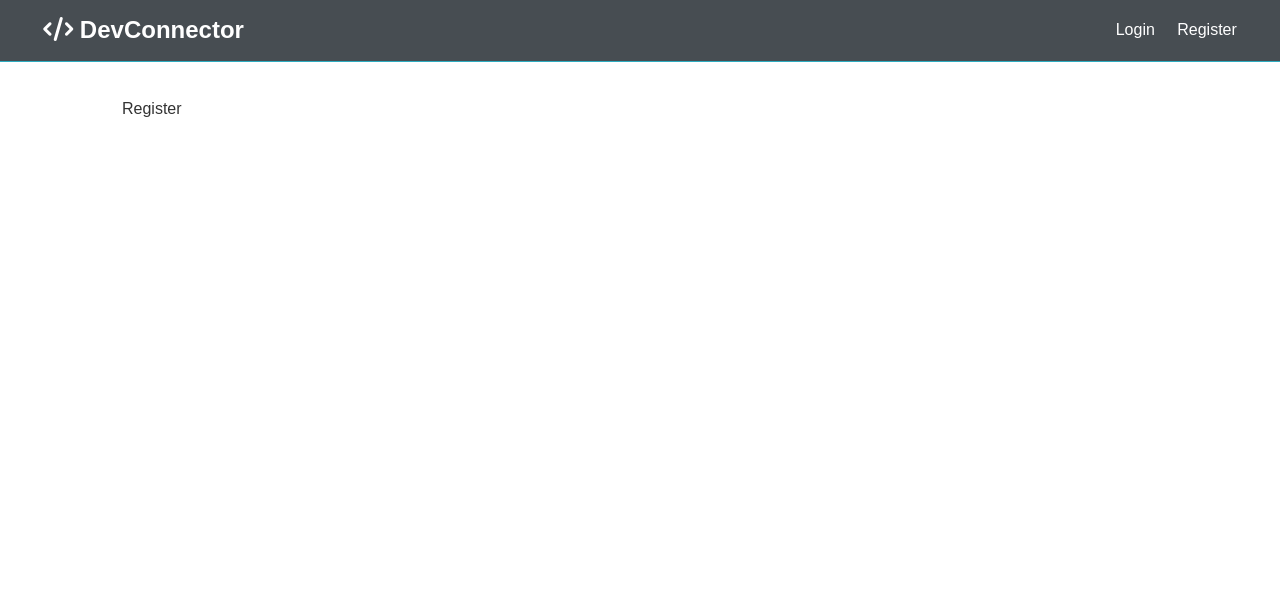
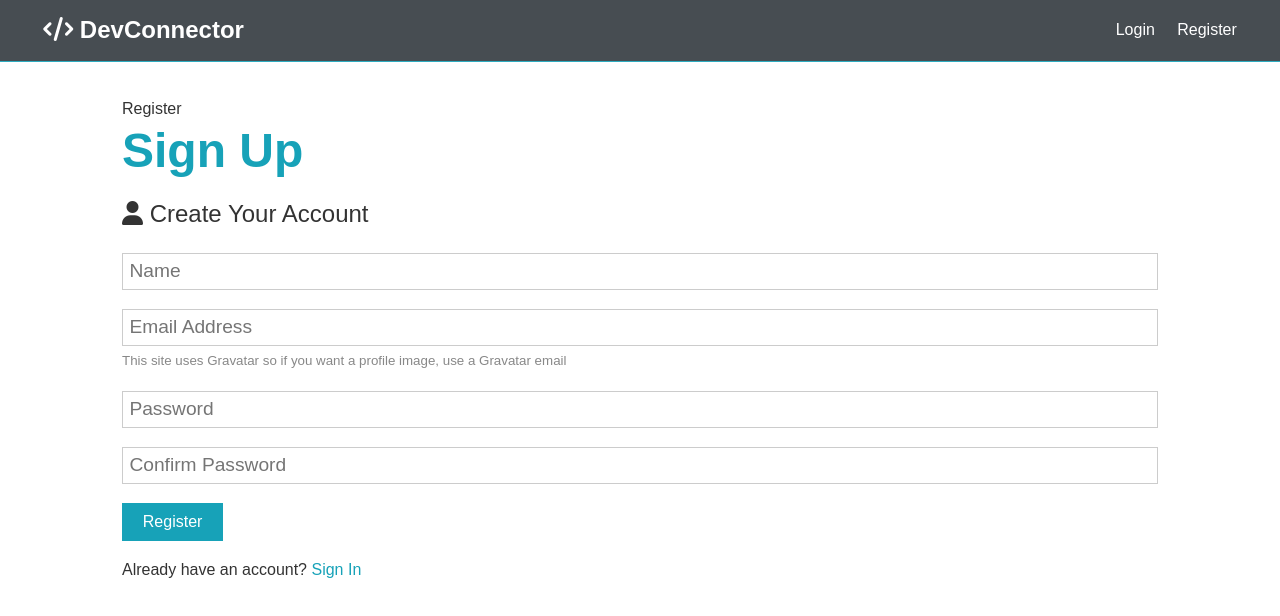
Before and after one commit to psg-study-projects/udemy-mern-front-to-back, a React (Create React App) app in the folder client/: page /register in a window 1280 px wide. Shown: the top 616 px of the page. Built offline with nearby package versions, Linux system fonts and the light colour scheme.

Commit message:
Completed Ch 34: Register Form & useState Hook

```diff
--- a/client/src/App.js
+++ b/client/src/App.js
@@ -24,6 +24,7 @@ const App = () => (
 export default App;
 
 // %TODO: study
+// ~ "Hooks"
 // ~ Fragment
 // ~ Route, exact path
 // ~ BrowserRouter
--- a/client/src/components/auth/Login.js
+++ b/client/src/components/auth/Login.js
@@ -1,8 +1,10 @@
 import React from 'react';
+//import React, { Fragment } from 'react';
 
 const Login = () => {
     return (
         <div>Login</div>
+
     );
 };
 
--- a/client/src/components/auth/Register.js
+++ b/client/src/components/auth/Register.js
@@ -1,8 +1,87 @@
-import React from 'react';
+import React, { Fragment, useState } from 'react';
 
 const Register = () => {
+
+    // "Hooks":
+    //      state is formData object
+    //      setFormData is function used to update state
+    const [formData, setFormData] = useState({
+        name: '',
+        email:'',
+        password:'',
+        password2:''
+    }); // 'use state hook'
+
+    const { name, email, password, password2 } = formData; // destruct
+
+    // in formData, we only want to change the name (or one field), so we need to make a copy of     using the spread operator
+    const onChange = e => setFormData({ ...formData, [e.target.name]: e.target.value });
+
+    const onSubmit = e => {
+        e.preventDefault();
+        if ( password !== password2 ) {
+            console.log('Passwords must match');
+        } else {
+            console.log(formData);
+        }
+    }
+
     return (
-        <div>Register</div>
+        <Fragment>
+            <div>Register</div>
+            <h1 className="large text-primary">Sign Up</h1>
+            <p className="lead"><i className="fas fa-user"></i> Create Your Account</p>
+            <form className="form" onSubmit={e => onSubmit(e)}>
+                <div className="form-group">
+                    <input
+                        type="text"
+                        placeholder="Name"
+                        name="name"
+                        value={name}
+                        onChange={e => onChange(e)} // separate on change function, instead of calling setFormData directly
+                        required
+                    />
+                </div>
+                <div className="form-group">
+                    <input
+                        type="email"
+                        placeholder="Email Address"
+                        value={email}
+                        onChange={e => onChange(e)}
+                        name="email"
+                        required
+                    />
+                    <small className="form-text">
+                        This site uses Gravatar so if you want a profile image, use a
+                        Gravatar email
+                    </small>
+                </div>
+                <div className="form-group">
+                    <input
+                        type="password"
+                        placeholder="Password"
+                        name="password"
+                        value={password}
+                        onChange={e => onChange(e)}
+                        minLength="6"
+                    />
+                </div>
+                <div className="form-group">
+                    <input
+                        type="password"
+                        placeholder="Confirm Password"
+                        name="password2"
+                        value={password2}
+                        onChange={e => onChange(e)}
+                        minLength="6"
+                    />
+                </div>
+                <input type="submit" className="btn btn-primary" value="Register" />
+            </form>
+            <p className="my-1">
+                Already have an account? <a href="login.html">Sign In</a>
+            </p>
+        </Fragment>
     );
 };
 
```
